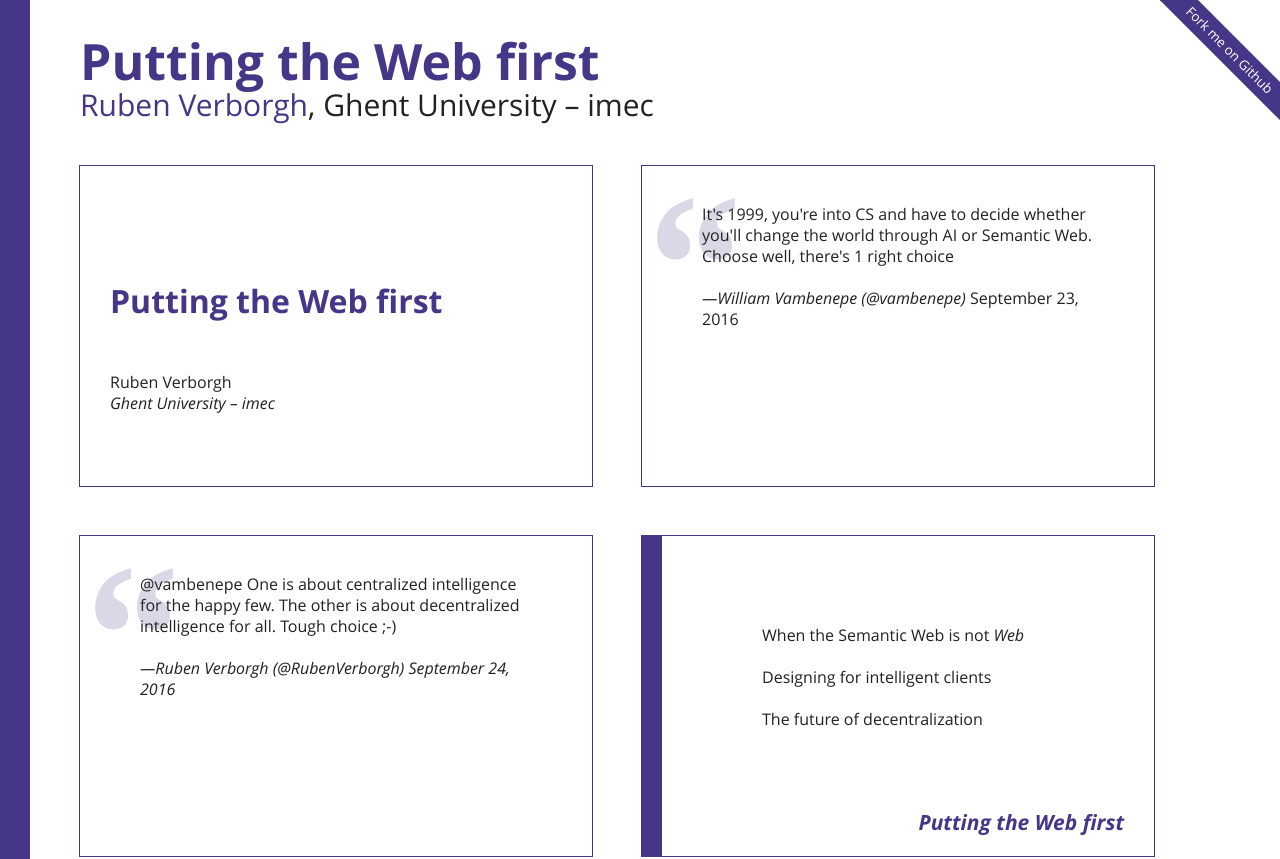
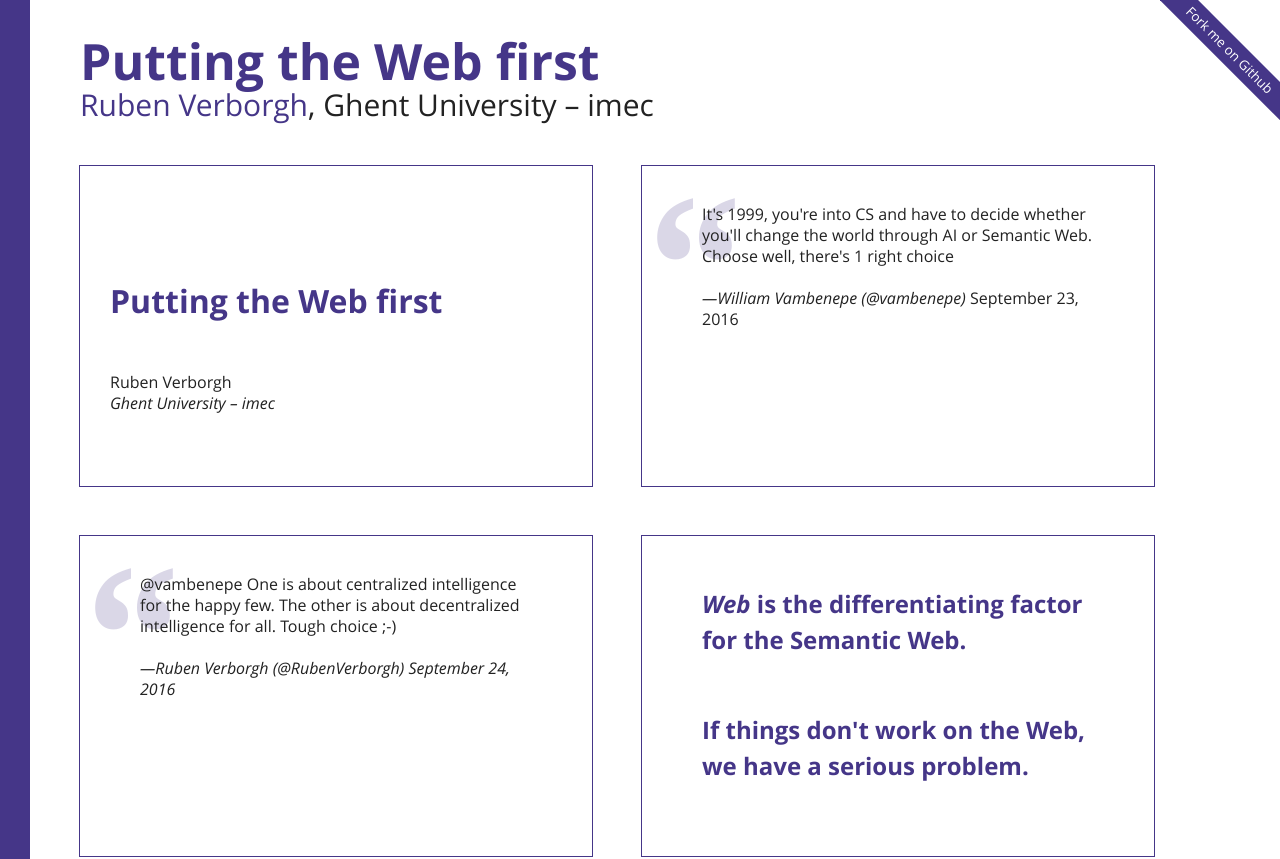
Before and after one commit to RubenVerborgh/SemWeb.Pro-2016, a website: page index.html in a window 1280 px wide. Shown: the top 859 px of the page. Drawn offline with Linux system fonts and the light colour scheme.

Commit message:
Add Web slide.

```diff
--- a/index.html
+++ b/index.html
@@ -37,6 +37,17 @@
       </p>
       <cite>Ruben Verborgh (@RubenVerborgh) <a href="https://twitter.com/RubenVerborgh/status/779653968448352256">September 24, 2016</a></cite>
     </blockquote>
+  </div>
+
+  <div class="large slide" id="web">
+    <p>
+      <em>Web</em> is the differentiating factor<br>
+      for the Semantic Web.
+    </p>
+    <p class="next">
+      If things don't work on the Web,<br>
+      we have a serious problem.
+    </p>
   </div>
 
   <div class="toc slide" id="toc">
--- a/styles/custom.css
+++ b/styles/custom.css
@@ -28,3 +28,11 @@
   color: #453688;
   font-weight: bold;
 }
+
+.shower .slide.large p {
+  font-size: 1.5em;
+  line-height: 1.5;
+  font-weight: bold;
+  padding-top: 1.4em;
+  color: #453688;
+}
```
